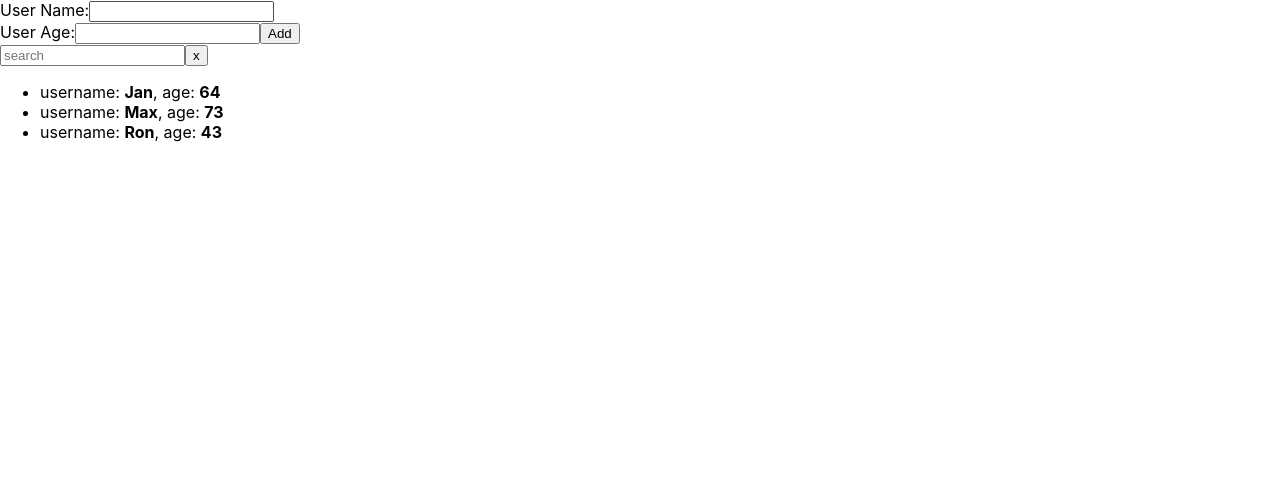
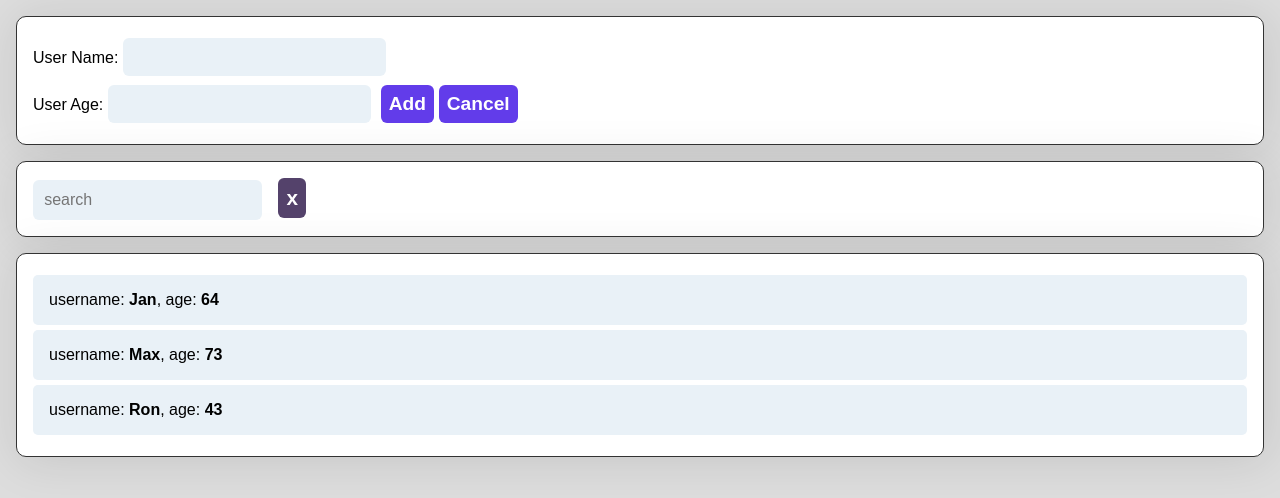
Before and after one commit to artursem/user-dir, a React (Create React App) app: page / in a window 1280 px wide. Both pictures are taken after a click on the button "New User". Shown: the top 498 px of the page. Built offline with nearby package versions, Linux system fonts and the light colour scheme.

Commit message:
add css modules

```diff
--- a/src/App.css
+++ b/src/App.css
@@ -1,38 +1,9 @@
-.App {
-  text-align: center;
+* {
+  margin: 0;
+  padding: 0;
+  box-sizing: border-box;
 }
 
-.App-logo {
-  height: 40vmin;
-  pointer-events: none;
+body {
+  background-color: #ddd;
 }
-
-@media (prefers-reduced-motion: no-preference) {
-  .App-logo {
-    animation: App-logo-spin infinite 20s linear;
-  }
-}
-
-.App-header {
-  background-color: #282c34;
-  min-height: 100vh;
-  display: flex;
-  flex-direction: column;
-  align-items: center;
-  justify-content: center;
-  font-size: calc(10px + 2vmin);
-  color: white;
-}
-
-.App-link {
-  color: #61dafb;
-}
-
-@keyframes App-logo-spin {
-  from {
-    transform: rotate(0deg);
-  }
-  to {
-    transform: rotate(360deg);
-  }
-}
--- a/src/App.js
+++ b/src/App.js
@@ -2,6 +2,9 @@ import React, { useState } from "react";
 import UserForm from "./components/UserForm";
 import UserList from "./components/UserList";
 import FilterList from "./components/FilterList";
+import Card from "./components/UI/Card";
+
+import "./App.css";
 
 const startingState = [
 	{ name: "Jan", age: 64, id: 1, key: 1 },
@@ -25,15 +28,24 @@ function App() {
 		setUsers((prevState) => [...prevState, newUser]);
 	};
 
-	const filterListHandler = (filteredValue) => setListFilter(filteredValue.toLowerCase());
+	const filterListHandler = (filteredValue) =>
+		setListFilter(filteredValue.toLowerCase());
 
-	const filteredUsers = users.filter((user) => user.name.toLowerCase().includes(listFilter));
+	const filteredUsers = users.filter((user) =>
+		user.name.toLowerCase().includes(listFilter)
+	);
 
 	return (
 		<div>
-			<UserForm onAddUser={addUserHandler} />
-			<FilterList onFilterList={filterListHandler} />
-			<UserList list={filteredUsers} />
+			<Card>
+				<UserForm onAddUser={addUserHandler} />
+			</Card>
+			<Card>
+				<FilterList onFilterList={filterListHandler} />
+			</Card>
+			<Card>
+				<UserList list={filteredUsers} />
+			</Card>
 		</div>
 	);
 }
--- a/src/components/FilterList.js
+++ b/src/components/FilterList.js
@@ -1,4 +1,5 @@
 import React, { useState } from "react";
+import styles from "./FilterList.module.css";
 
 const FilterList = (props) => {
 	const [enteredFilter, setEnteredFilter] = useState("");
@@ -21,8 +22,11 @@ const FilterList = (props) => {
 				placeholder="search"
 				onChange={changeFilterHandler}
 				value={enteredFilter}
+				className={styles.filterInput}
 			></input>
-			<button onClick={clearHandler}>x</button>
+			<button
+			className={styles.clearBtn}
+			onClick={clearHandler}>x</button>
 		</form>
 	);
 };
--- /dev/null
+++ b/src/components/FilterList.module.css
@@ -0,0 +1,28 @@
+.filterInput {
+    font-family: inherit;
+    font-size: 1rem;
+    padding: 0.7rem;
+    margin-right: 1rem;
+    border: none;
+    border-radius: 6px;
+    color: #111;
+    background: #e9f1f7;
+}
+
+.clearBtn {
+    font-family: inherit;
+    font-size: 1.3rem;
+    font-weight: bold;
+
+    padding: 0.5rem;
+    border: none;
+    border-radius: 6px;
+    color: white;
+    background: #54426b;
+
+    cursor: pointer;
+}
+
+.clearBtn:hover {
+    background: #241d2e;
+}
--- /dev/null
+++ b/src/components/UI/Card.js
@@ -0,0 +1,8 @@
+import React from "react";
+import styles from "./Card.module.css";
+
+const Card = (props) => {
+	return <div className={styles.card}>{props.children}</div>;
+};
+
+export default Card;
--- /dev/null
+++ b/src/components/UI/Card.module.css
@@ -0,0 +1,15 @@
+.card {
+    border: 1px solid #333;
+    border-radius: 10px;
+    background: #fff;
+    font-family: sans-serif;
+
+    margin: 1rem;
+    padding: 1rem;
+
+    display: flex;
+    flex-direction: column;
+    justify-content: center;
+    align-items: stretch;
+    box-shadow: 3px 3px 3rem .1rem rgba(0,0,0,0.1);
+}
--- a/src/components/UserForm.js
+++ b/src/components/UserForm.js
@@ -1,4 +1,5 @@
 import React, { useState } from "react";
+import styles from "./UserForm.module.css";
 
 const UserForm = (props) => {
 	const [enteredName, setEnteredName] = useState("");
@@ -19,41 +20,61 @@ const UserForm = (props) => {
 			name: enteredName,
 			age: enteredAge,
 		});
-        setEnteredName('');
-        setEnteredAge('');
+		setEnteredName("");
+		setEnteredAge("");
 		setIsOpen(false);
 	};
 
 	const ctaHandler = () => {
 		setIsOpen(true);
-    }
+	};
+
+    const closeHandler = () => setIsOpen(false);
 
 	const addUserForm = (
 		<form onSubmit={props.onAddUser}>
-        <label>
+			<label className={styles.label}>
 				User Name:
-            <input type="text" onChange={nameChangeHandler} value={enteredName} />
-        </label><br/>
-        <label>
+				<input
+					type="text"
+					onChange={nameChangeHandler}
+					value={enteredName}
+					className={styles.userInput}
+				/>
+			</label>
+			<br />
+			<label className={styles.label}>
 				User Age:
-            <input type="number" onChange={ageChangeHandler} value={enteredAge} />
+				<input
+					type="number"
+					onChange={ageChangeHandler}
+					value={enteredAge}
+					className={styles.userInput}
+				/>
 			</label>
 
-        <button type="submit" onClick={createNewUser}>
+			<button
+            type="submit"
+            onClick={createNewUser}
+            className={styles.add}>
 				Add
+			</button>
+            <button
+            type="submit"
+            onClick={closeHandler}
+            className={styles.add}>
+				Cancel
 			</button>
 		</form>
 	);
 
 	const ctaBtn = (
-        <button onClick={ctaHandler}>New User</button>
+		<button onClick={ctaHandler} className={styles.ctnBtn}>
+			New User
+		</button>
 	);
 
-	return (
-		<div>
-            {isOpen ? addUserForm : ctaBtn}
-		</div>
-	);
+	return <div>{isOpen ? addUserForm : ctaBtn}</div>;
 };
 
 export default UserForm;
--- /dev/null
+++ b/src/components/UserForm.module.css
@@ -0,0 +1,53 @@
+.userInput {
+    font-family: inherit;
+    font-size: 1.2rem;
+    padding: 0.5rem;
+    margin: .3rem;
+    border: none;
+    border-radius: 6px;
+    color: #111;
+    background: #e9f1f7;
+}
+
+.label {
+    margin-bottom: 13rem;
+}
+
+.add {
+    font-family: inherit;
+    font-size: 1.2rem;
+    font-weight: bold;
+    padding: 0.5rem;
+    margin-left: .3rem;
+    border: none;
+    border-radius: 6px;
+    color: white;
+    background: #623cea;
+
+    cursor: pointer;
+}
+
+.ctnBtn {
+    font-family: inherit;
+    font-size: 1.2rem;
+    font-weight: bold;
+    padding: 0.5rem;
+    border: none;
+    border-radius: 6px;
+    color: white;
+    background: #623cea;
+
+    cursor: pointer;
+
+    width: 100%;
+}
+
+.add:hover, .ctnBtn:hover {
+    background: #4f30c2;
+}
+
+@media screen and (min-width: 768px) {
+    .ctnBtn {
+        width: auto;
+    }
+}
--- a/src/components/UserList.js
+++ b/src/components/UserList.js
@@ -1,12 +1,13 @@
 import React from "react";
 import UserItem from "./UserItem";
+import styles from './UserList.module.css';
 
 const UserList = (props) => {
 	const listItems = props.list.map((user) => {
 		return <UserItem userData={user} />;
 	});
 
-	return <ul>{listItems}</ul>;
+	return <ul className={styles.list}>{listItems}</ul>;
 };
 
 export default UserList;
--- /dev/null
+++ b/src/components/UserList.module.css
@@ -0,0 +1,11 @@
+.list {
+    list-style: none;
+    font-family: inherit;
+}
+
+.list li {
+    margin: .3rem 0;
+    padding: 1rem 1rem 1rem 1rem;
+    border-radius: 5px;
+    background: #e9f1f7;
+}
```
Lines whose indentation alone changed are shown as unchanged.
